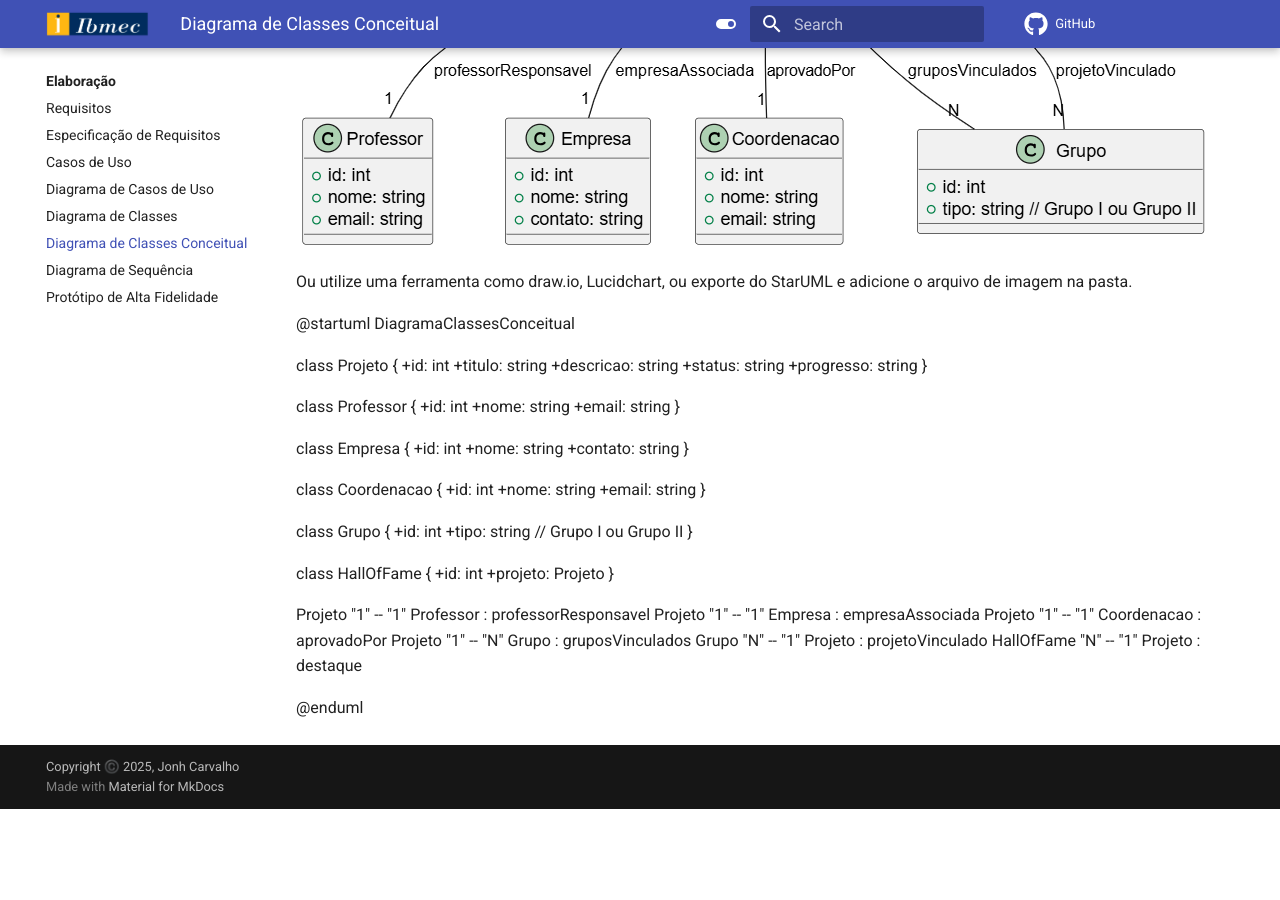
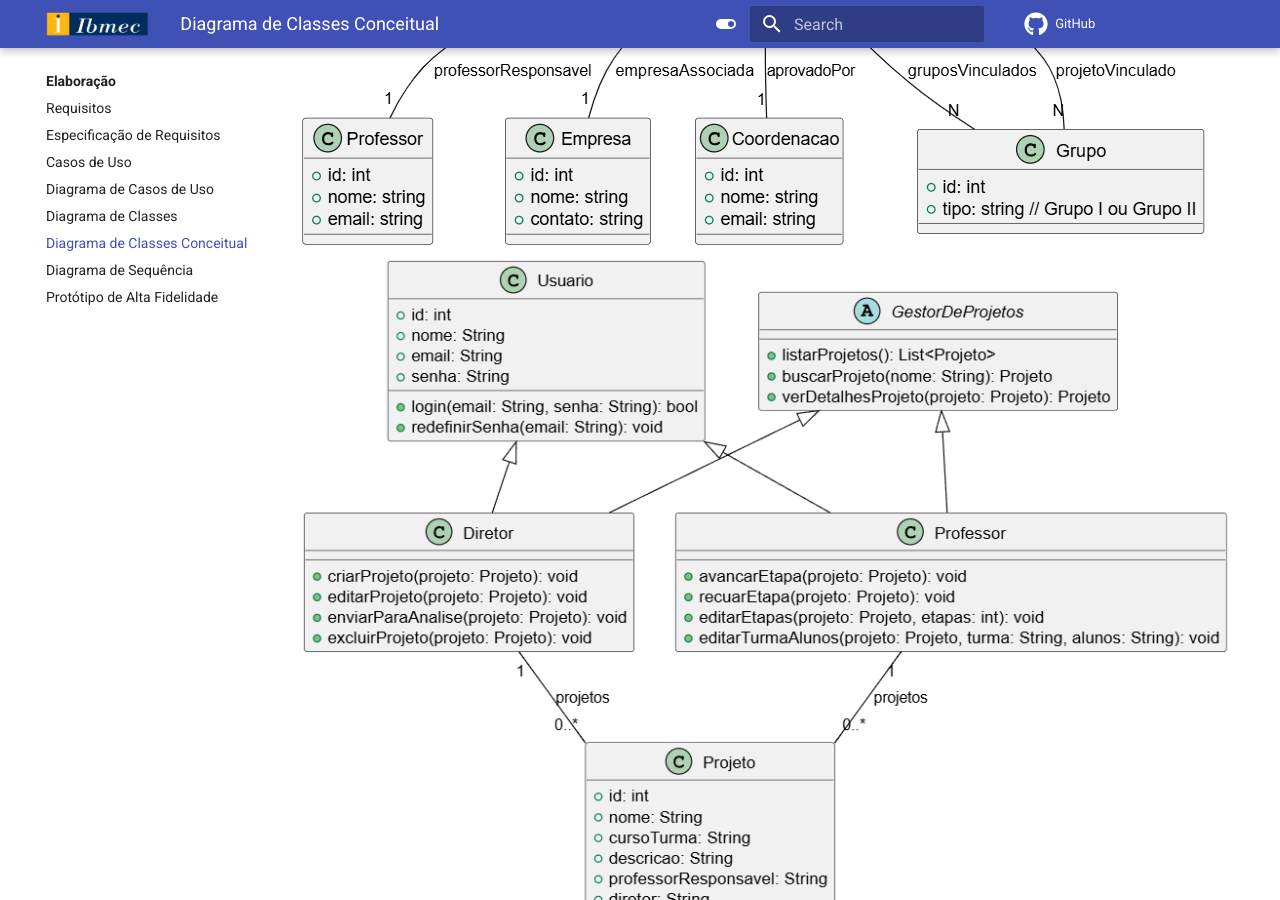
Before and after one commit to Projetos-de-Extensao/PBE_25.2_8002_II, an MkDocs documentation site: the page built from docs/Elaboracao/diagrama_de_classes_conceitual.md, in a window 1280 px wide and 900 px high, scrolled down 709 px. Built offline with MkDocs 1.6.1 and Material for MkDocs 9.7.7, drawn with Linux system fonts in a browser that asks for light colours; comment, search, counter and statistics services are not loaded; before the commit the page ends 1518 px from its top, so only the background shows below that.

Commit message:
Update diagrama_de_classes_conceitual.md

```diff
--- a/docs/Elaboracao/diagrama_de_classes_conceitual.md
+++ b/docs/Elaboracao/diagrama_de_classes_conceitual.md
@@ -5,6 +5,7 @@
 Se desejar, insira uma imagem:
 
 ![Diagrama de Classes Conceitual](diagrama_de_classes_conceitual.png)
+![Diagrama de Classes Conceitual](diagrama_de_classe_de_uso2.png)
 
 Ou utilize uma ferramenta como draw.io, Lucidchart, ou exporte do StarUML e adicione o arquivo de imagem na pasta.
 
```
